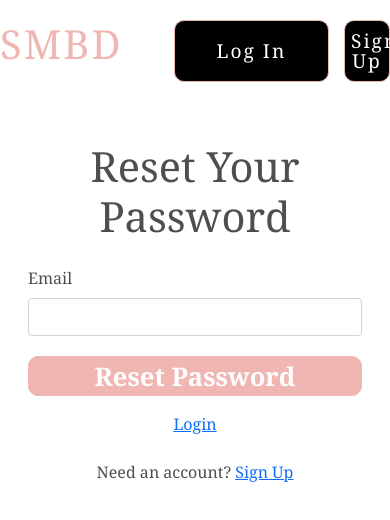
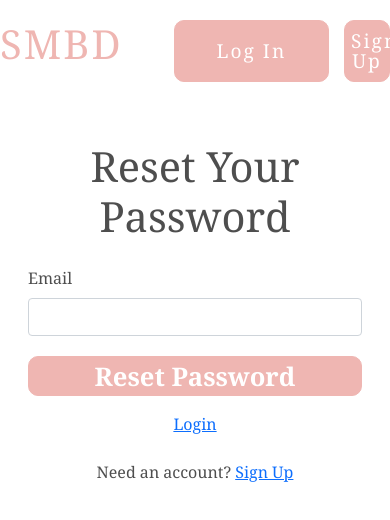
Before and after one commit to g-priime/smbd, a React (Create React App) app: page /forgot-password in a window 390 px wide. Shown: the top 520 px of the page. Built offline with nearby package versions, Linux system fonts and the light colour scheme; no server answers.

Commit message:
Update Navbar.css

```diff
--- a/src/components/Navbar.css
+++ b/src/components/Navbar.css
@@ -121,6 +121,11 @@
       opacity: 1;
       transition: all 0.5s ease;
       z-index: 1;
+
+      justify-content: top;
+      align-items: flex-end;
+
+
     }
 
     .nav-links {
@@ -138,8 +143,8 @@
 
     .navbar-logo {
       position: absolute;
-      top: 0;
-      left: 0;
+      top: -10%;
+      left: -5%;
       transform: translate(25%, 50%);
     }
 
@@ -161,14 +166,14 @@
     .nav-links-mobile {
       display: block;
       text-align: center;
-      margin: 2rem auto;
+      margin: 0 auto;
       border-radius: 4px;
       width: 80%;
       text-decoration: none;
       font-size: 1.5rem;
       background-color: transparent;
       color: #fff;
-      padding: 14px 20px;
+
       border: 1px solid #fff;
       transition: all 0.3s ease-out;
     }
@@ -195,10 +200,9 @@
 
         font-family: "Noto Serif";
 
-        background: black;
+        background: var(--primary);
         color: white;
 
-        padding-top: 10px;
-        padding-bottom: 10px;
+
       }
   }
```
